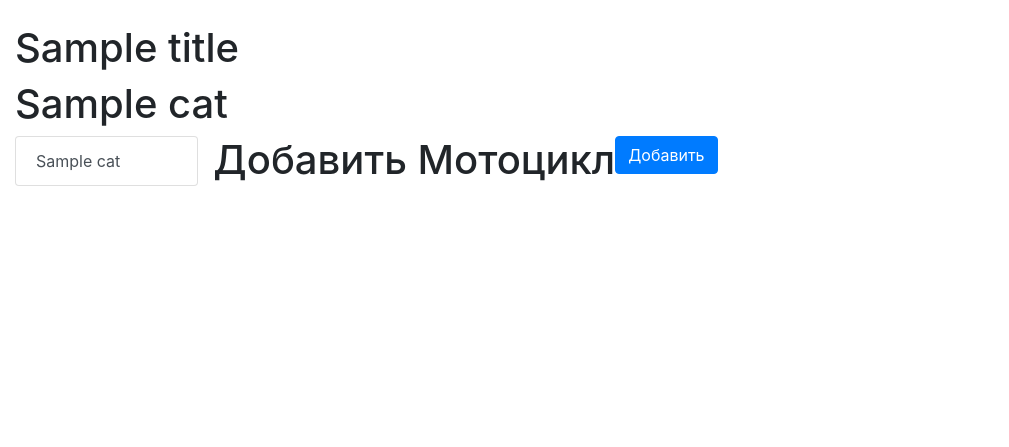
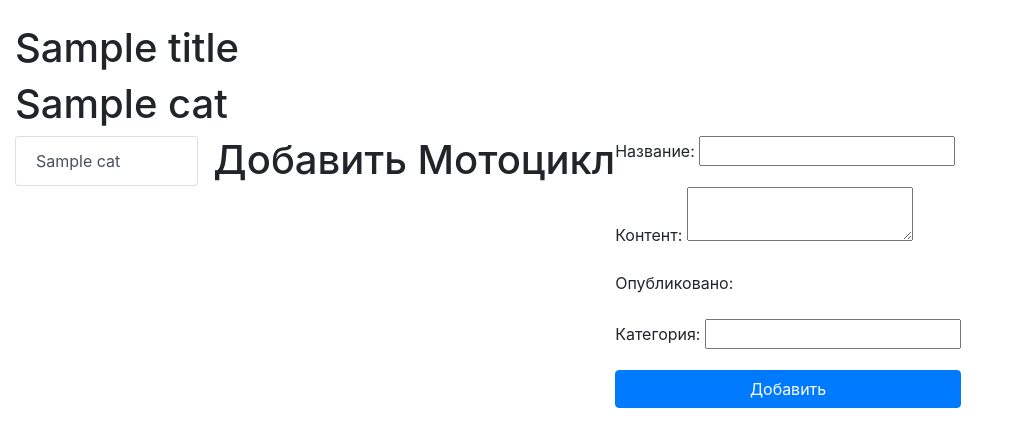
Before and after one commit to dzhambullatt/about_motos, a Django app: template moto/templates/moto/add_moto.html in a window 1280 px wide. Shown: the part 56-503 px from the top of the page, without its empty margins (0-1009 px from the left). Run offline with Django 3.2, Linux system fonts and the light colour scheme; the template is opened without the code that fills it: most values are stand-ins (such as "Sample title", 1, 10 or a date in 2020); form fields are guessed from the names that the template uses.

Commit message:
worked with template forms

```diff
--- a/moto/templates/moto/add_moto.html
+++ b/moto/templates/moto/add_moto.html
@@ -19,9 +19,30 @@
 {% block content %}
 <h1>Добавить Мотоцикл</h1>
 
+
 <form action="{% url 'add_moto' %}" method="post">
     {% csrf_token %}
+    {% comment %}
     {{ form.as_p }}
+    {% endcomment %}
+
+    <div class="form-group">
+    <label for="{{ form.title.id_for_label }}">Название: </label>
+        {{ form.title }}
+  </div>
+    <div class="form-group">
+    <label for="{{ form.content.id_for_label }}">Контент: </label>
+        {{ form.content }}
+  </div>
+    <div class="form-group">
+    <label for="{{ form.is_published.id_for_label }}">Опубликовано: </label>
+        {{ form.is_published }}
+  </div>
+    <div class="form-group">
+    <label for="{{ form.cats.id_for_label }}">Категория: </label>
+        {{ form.cats }}
+  </div>
+
     <button type="submit" class="btn btn-primary btn-block">Добавить</button>
 </form>
 
```
Also changed, not shown: moto/forms.py (+4 -4 lines).
